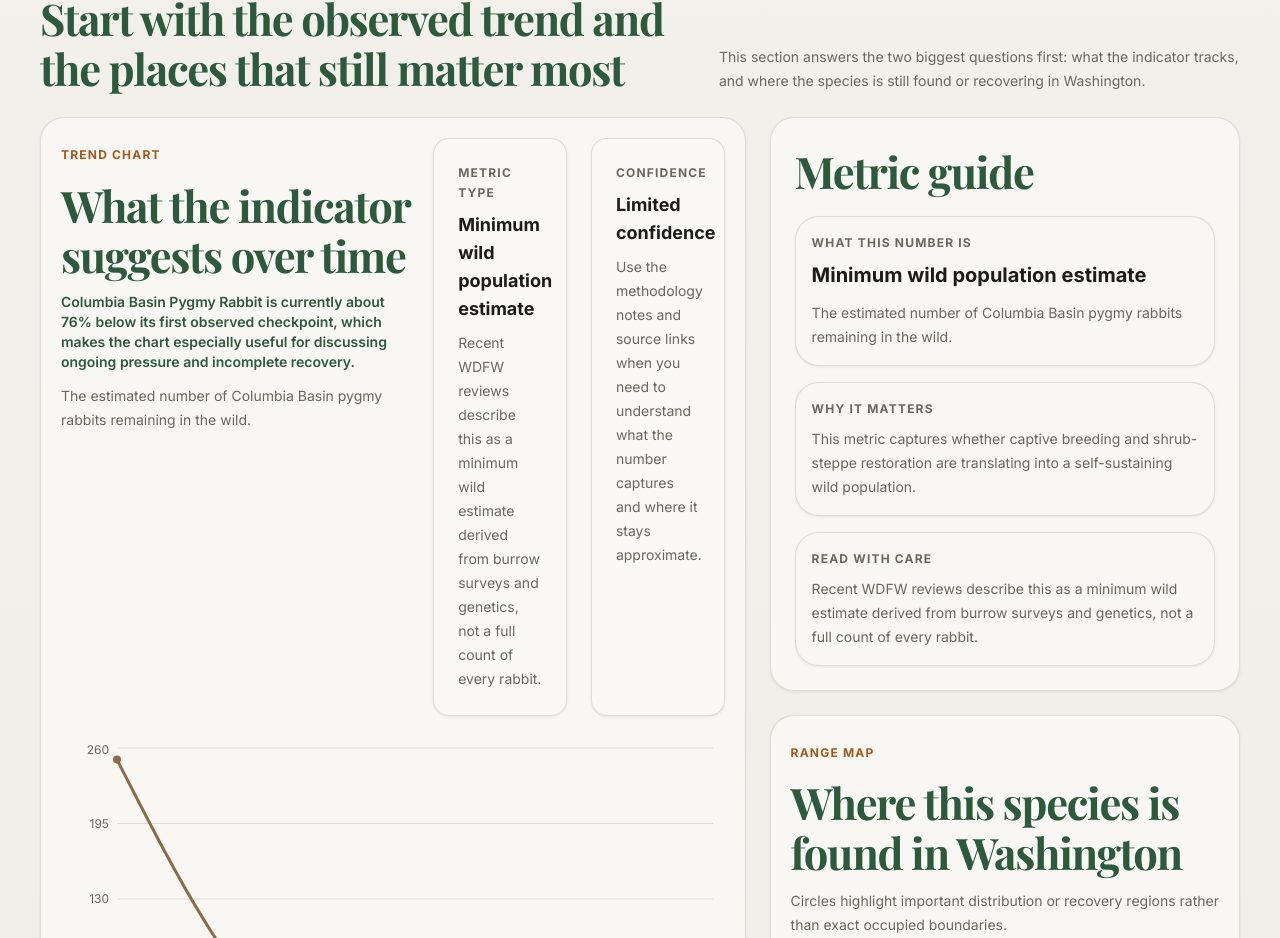
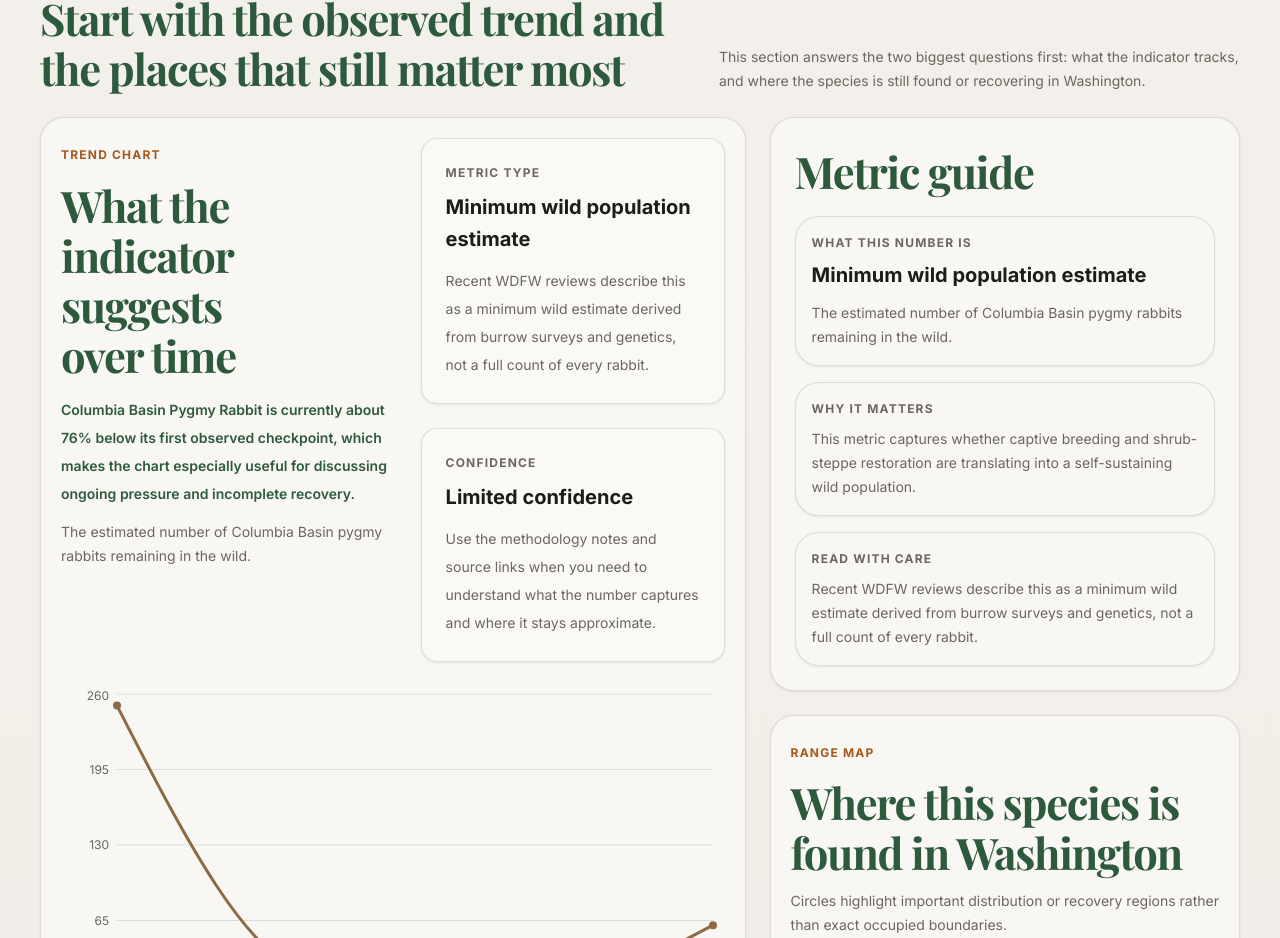
Before and after one commit to sabinMas/Wild-Washington, a Next.js app: page /species/columbia-basin-pygmy-rabbit in a window 1280 px wide. Shown: the part 2251-3189 px from the top of the page. Built offline with nearby package versions, Linux system fonts and the light colour scheme; grey boxes are pictures that could not be loaded.

Commit message:
Improve species chart readability

```diff
--- a/components/species/PopulationTrendChart.tsx
+++ b/components/species/PopulationTrendChart.tsx
@@ -56,35 +56,37 @@ export function PopulationTrendChart({ species }: { species: SpeciesRecord }) {
 
   return (
     <div className="panel min-w-0 rounded-[1.75rem] p-4 sm:p-5">
-      <div className="mb-5 grid gap-4 sm:mb-6 xl:grid-cols-[1.1fr_0.9fr]">
-        <div>
+      <div className="mb-5 grid gap-5 sm:mb-6 xl:grid-cols-[minmax(0,1.35fr)_minmax(19rem,0.65fr)]">
+        <div className="min-w-0">
           <span className="section-kicker" aria-hidden="true">
             Trend chart
           </span>
-          <h3 className="section-title mt-3 font-bold text-ocean">
+          <h3 className="section-title mt-3 max-w-[12ch] font-bold text-ocean sm:max-w-[14ch]">
             What the indicator suggests over time
           </h3>
-          <p className="mt-3 text-sm font-semibold text-ocean">{getTrendSummary(species)}</p>
-          <p className="mt-3 text-sm leading-6 text-muted">
+          <p className="mt-4 max-w-[52ch] text-sm font-semibold leading-7 text-ocean">
+            {getTrendSummary(species)}
+          </p>
+          <p className="mt-3 max-w-[56ch] text-sm leading-6 text-muted">
             {species.populationMetric.whatItTracks}
           </p>
         </div>
 
-        <div className="story-grid sm:grid-cols-2">
+        <div className="story-grid xl:grid-cols-1">
           <article className="mini-stat">
             <p className="eyebrow">Metric type</p>
-            <p className="mt-2 text-lg font-bold text-ink">{species.populationMetric.label}</p>
-            <p className="mt-2 text-sm leading-6 text-muted">
+            <p className="mt-2 text-xl font-bold leading-8 text-ink">{species.populationMetric.label}</p>
+            <p className="mt-3 max-w-none text-sm leading-7 text-muted">
               {species.populationMetric.precisionNote}
             </p>
           </article>
 
           <article className="mini-stat">
             <p className="eyebrow">Confidence</p>
-            <p className="mt-2 text-lg font-bold text-ink">
+            <p className="mt-2 text-xl font-bold leading-8 text-ink">
               {getConfidenceLabel(species.currentPopulation.confidence)}
             </p>
-            <p className="mt-2 text-sm leading-6 text-muted">
+            <p className="mt-3 max-w-none text-sm leading-7 text-muted">
               Use the methodology notes and source links when you need to understand what the
               number captures and where it stays approximate.
             </p>
```
